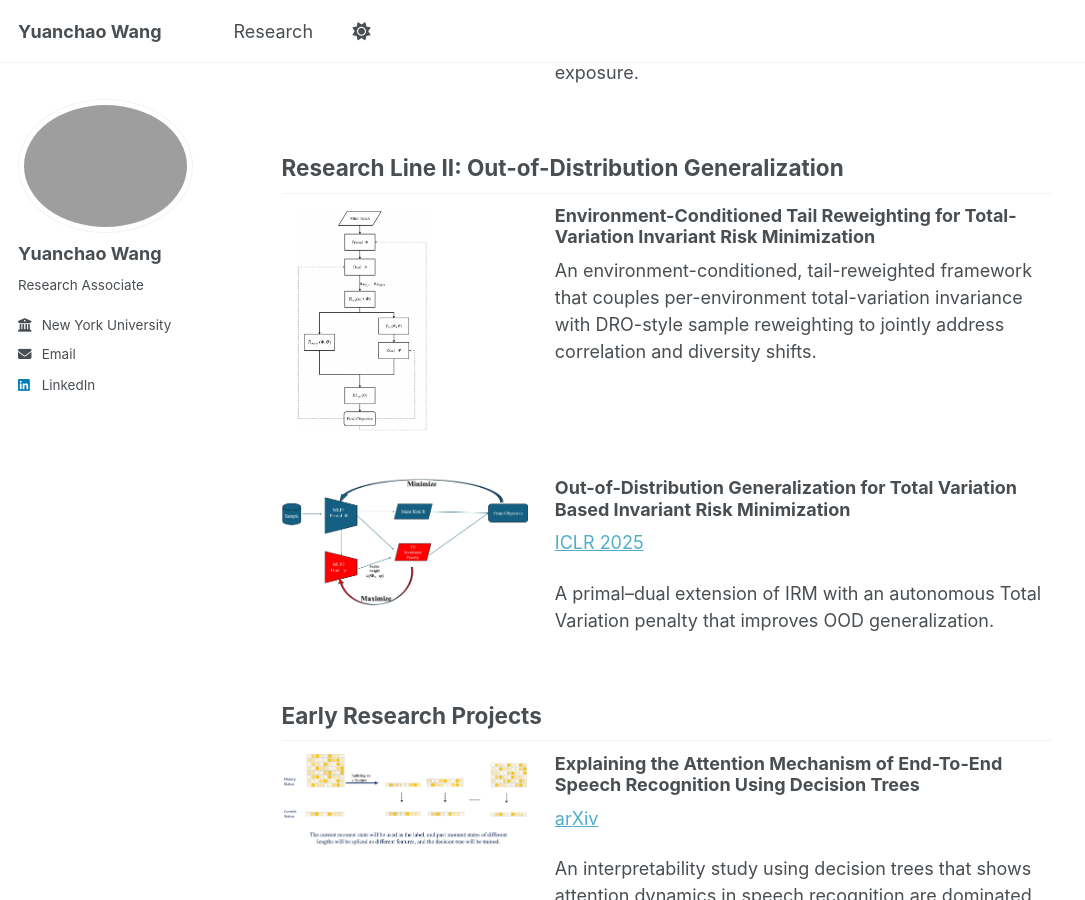
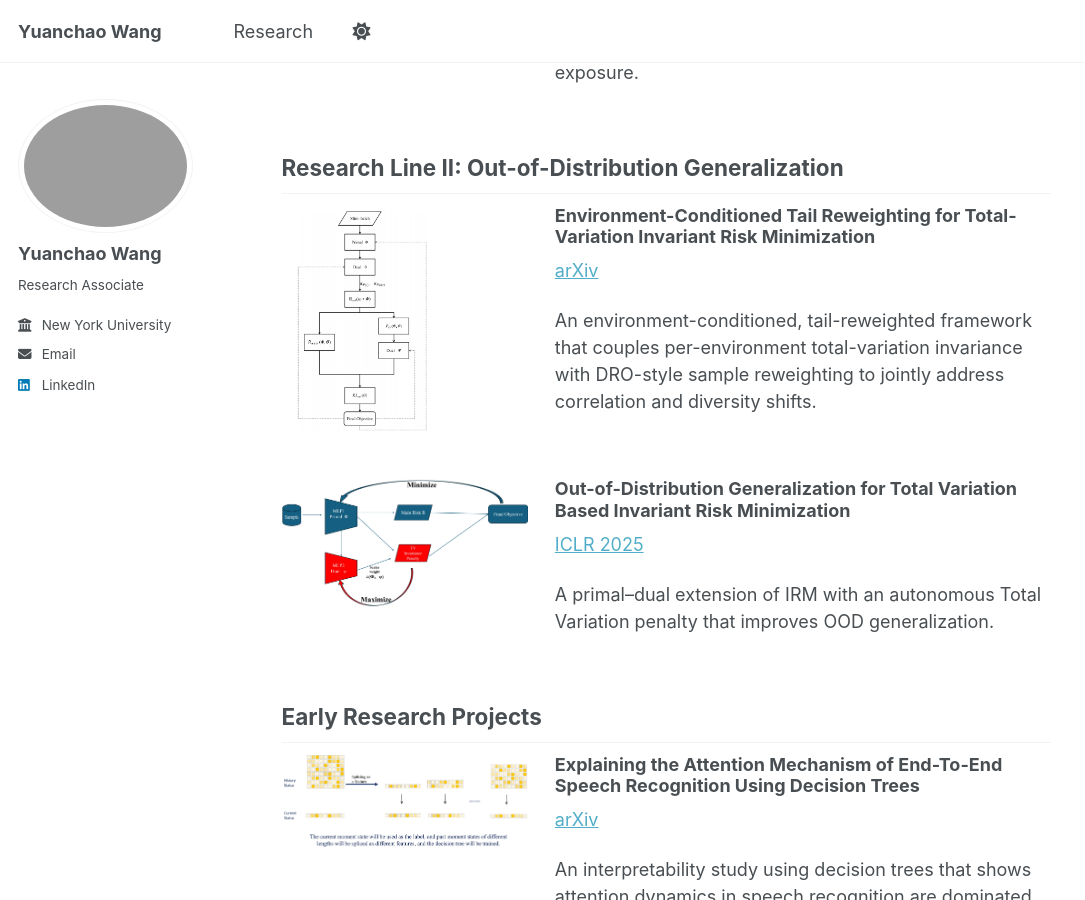
Before and after one commit to JohnnyWyc/JohnnyWyc.github.io, a Jekyll site: the page built from _pages/Research2.md, in a window 1280 px wide and 900 px high, scrolled down 383 px. Shown: the whole window, without its empty margins (0-1085 px from the left). Built offline with Jekyll 4.4.1, drawn with Linux system fonts in a browser that asks for light colours; a script bundle is joined from its source files by our own code; library files that are not in the unit come from our copies.

Commit message:
Update Research2.md

```diff
--- a/_pages/Research2.md
+++ b/_pages/Research2.md
@@ -44,9 +44,9 @@ author_profile: true
     <h3 style="margin-top:0;">
       Environment-Conditioned Tail Reweighting for Total-Variation Invariant Risk Minimization
     </h3>
-    <!-- <p>
-      <a href="https://arxiv.org/abs/000000">arXiv</a>
-    </p> -->
+    <p>
+      <a href="https://arxiv.org/abs/2601.22944">arXiv</a>
+    </p>
     <p>
      An environment-conditioned, tail-reweighted framework that couples per-environment total-variation invariance with DRO-style sample reweighting to jointly address correlation and diversity shifts.
     </p>
```
